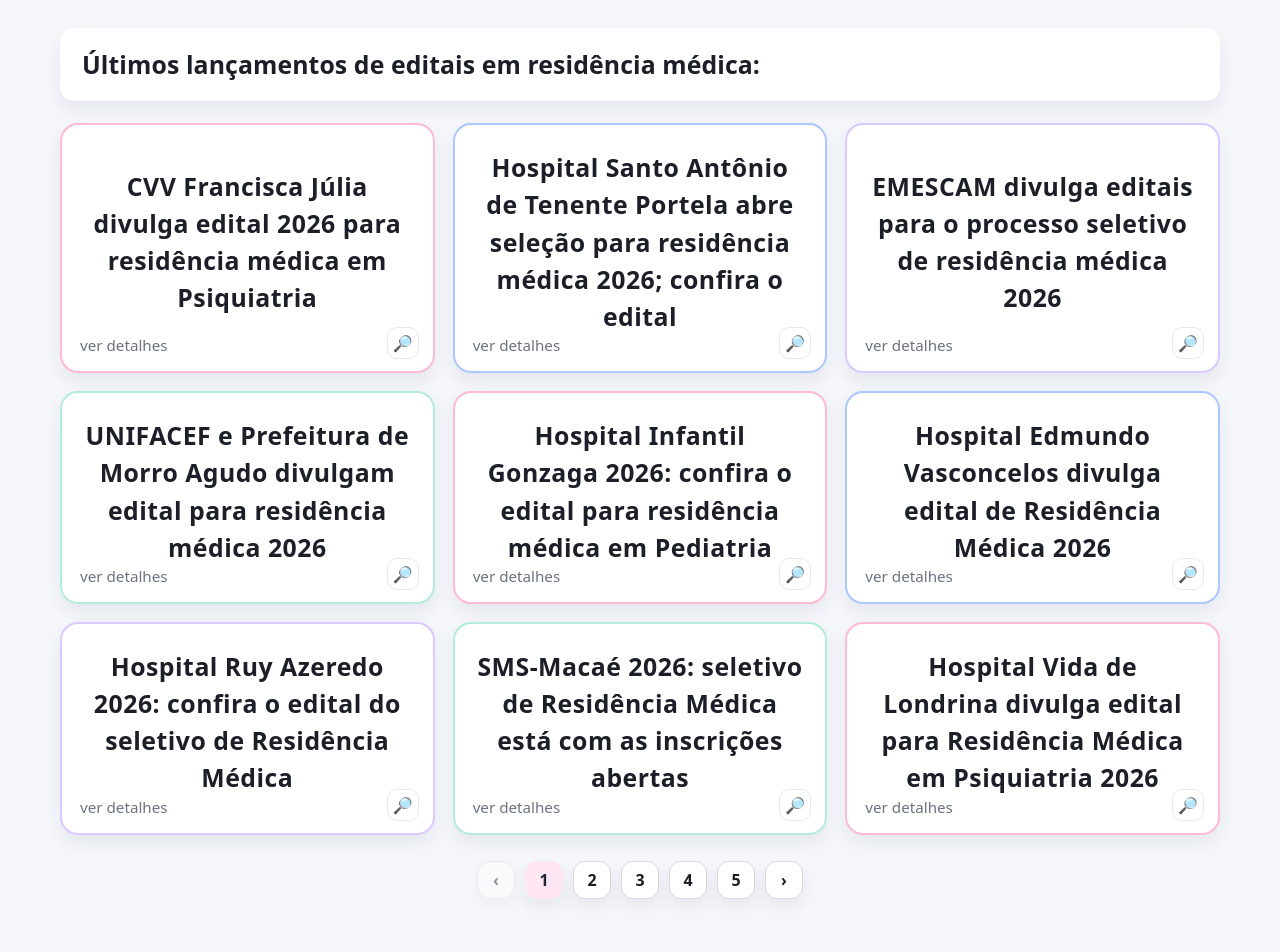
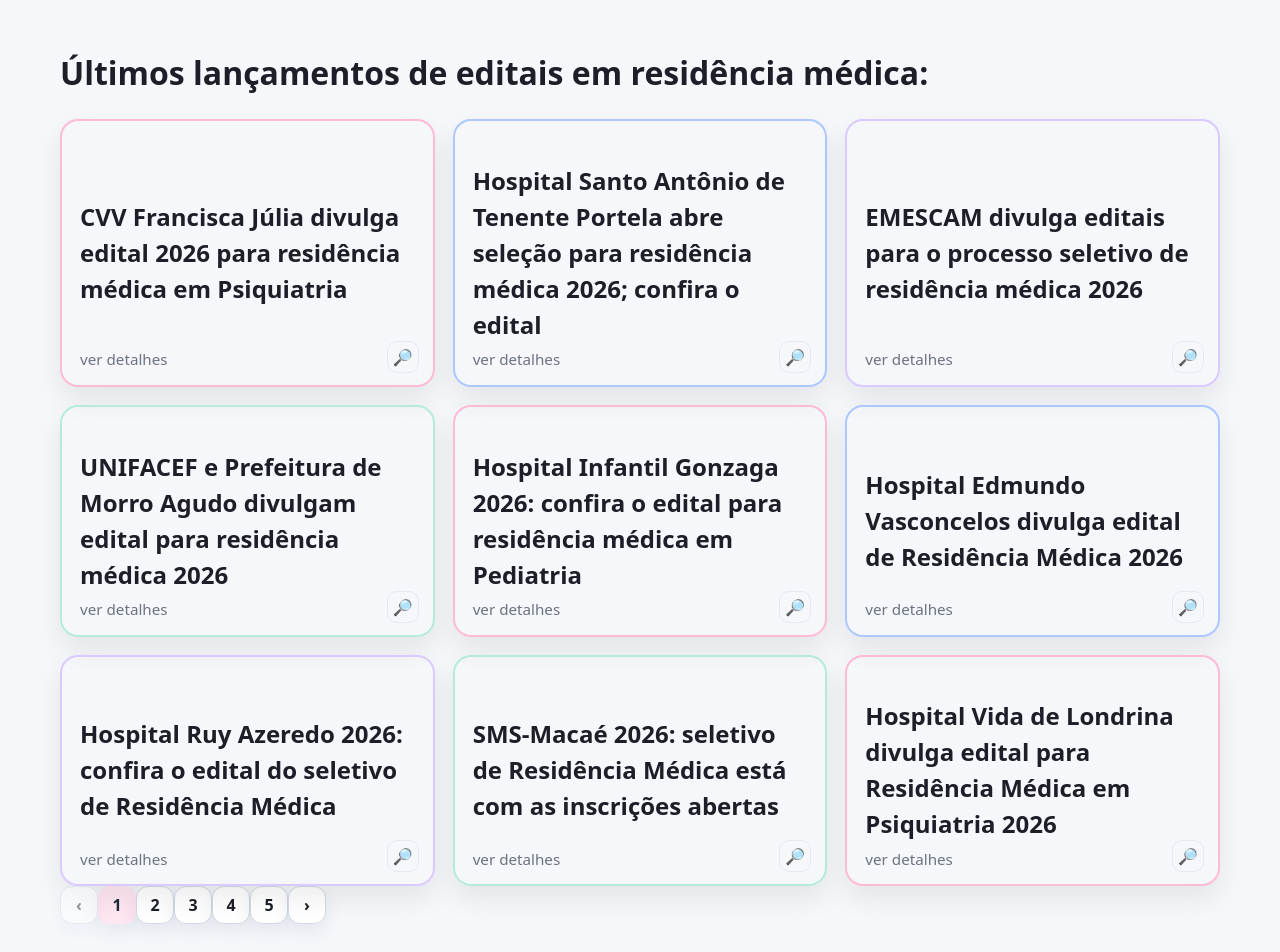
Before and after one commit to cadeteafya/lancamento-editais, a plain HTML site: page index.html in a window 1280 px wide. Drawn offline with Linux system fonts and the light colour scheme.

Commit message:
Update style.css

```diff
--- a/assets/style.css
+++ b/assets/style.css
@@ -34,23 +34,23 @@
 .container{ max-width:1200px; margin:0 auto; padding:28px 20px }
 
 /* ===== Faixa de título ===== */
-.hero-compact{
+/* ===== topo ===== */
+.hero{
   background:#fff;
+  color:#2b2b2b;
+  text-align:center;            /* centralizado */
+  font-weight:600;
+  font-size:1.35rem;
+  padding:16px 18px;
   border-radius:14px;
-  box-shadow: var(--card-shadow);
-  padding:18px 22px;
-  margin-bottom:22px;
-}
-.hero-compact h1{
-  margin:0;
-  font-size:1.55rem;
-  font-weight:800;
-  letter-spacing:.1px;
+  margin:0 auto 20px;           /* centraliza o bloco */
+  box-shadow:0 6px 20px rgba(0,0,0,.08);
 }
 
 /* ===== Grid 3×3 ===== */
 .grid{
   display:grid;
+  grid-template-columns:repeat(3,minmax(0,1fr));
   gap:18px;
 }
 @media (min-width: 820px){
@@ -68,11 +68,11 @@
   justify-content:center;
   align-items:center;
   min-height:140px;
-  padding:24px 22px 18px;
-  background:var(--card-bg);
+  padding:22px 18px;
+  ackground:#fff;
   border-radius:18px;
-  border:2px solid transparent;          /* recebe cor pela classe */
-  box-shadow: var(--card-shadow);
+  border:2px solid #ffe4f1;        /* recebe cor pela classe */
+  box-shadow:0 12px 28px rgba(0,0,0,.08);
   transition: box-shadow .18s ease, transform .18s ease;
   text-decoration:none;
   color:inherit;
@@ -82,19 +82,28 @@
   box-shadow: var(--card-shadow-hover);
 }
 
+
+
+
+.card-min .cta{
+  margin-top:auto;     /* empurra para baixo */
+  font-style:italic;
+  font-weight:400;
+  color:#4b4b4b;
+}
+
 /* bordas coloridas sutis (aplique via JS em loop) */
 .cards-compact .c-rose { border-color: color-mix(in oklab, var(--rose) 45%, white); }
 .cards-compact .c-blue { border-color: color-mix(in oklab, var(--blue) 45%, white); }
 .cards-compact .c-lilac{ border-color: color-mix(in oklab, var(--lilac)45%, white); }
 .cards-compact .c-green{ border-color: color-mix(in oklab, var(--green)45%, white); }
 
-/* título + microtexto */
-.card .title{
-  font-weight:900;
-  font-size:1.55rem;
-  letter-spacing:.5px;
-  text-align:center;
-  margin:0 0 18px;
+/* título: sem “bold pesado” */
+.card-min .title{
+  font-weight:600;     /* sem bold 700 */
+  font-size:1.35rem;
+  line-height:1.25;
+  color:#151515;
 }
 .card .micro{
   position:absolute;
@@ -121,13 +130,12 @@
 }
 
 /* ===== Paginação ===== */
-.pager-compact{
-  display:flex;
-  gap:10px;
-  justify-content:center;
-  align-items:center;
+.pager{
+  display:flex; gap:10px;
+  justify-content:center; align-items:center;
   margin:26px auto 6px;
 }
+
 .pager-compact .pg,
 .pager-compact .pg-nav{
   min-width:38px;
@@ -155,6 +163,21 @@
   opacity:.45; pointer-events:none;
 }
 
+.pg{
+  display:inline-flex; align-items:center; justify-content:center;
+  min-width:36px; height:36px; padding:0 10px;
+  border-radius:12px;
+  border:1px solid #e3e3e3;
+  background:transparent;
+  color:#222; text-decoration:none; font-weight:600;
+}
+.pg.active{
+  background:#ffd3e7;     /* rosa claro */
+  color:#1b1b1b;
+  border-color:#ffd3e7;
+}
+.pg.disabled{ opacity:.45; pointer-events:none; }
+
 /* ===== Tabelas (página edital) — tudo branco com cabeçalho destacado ===== */
 .table-2col, .table-n{
   width:100%;
```
